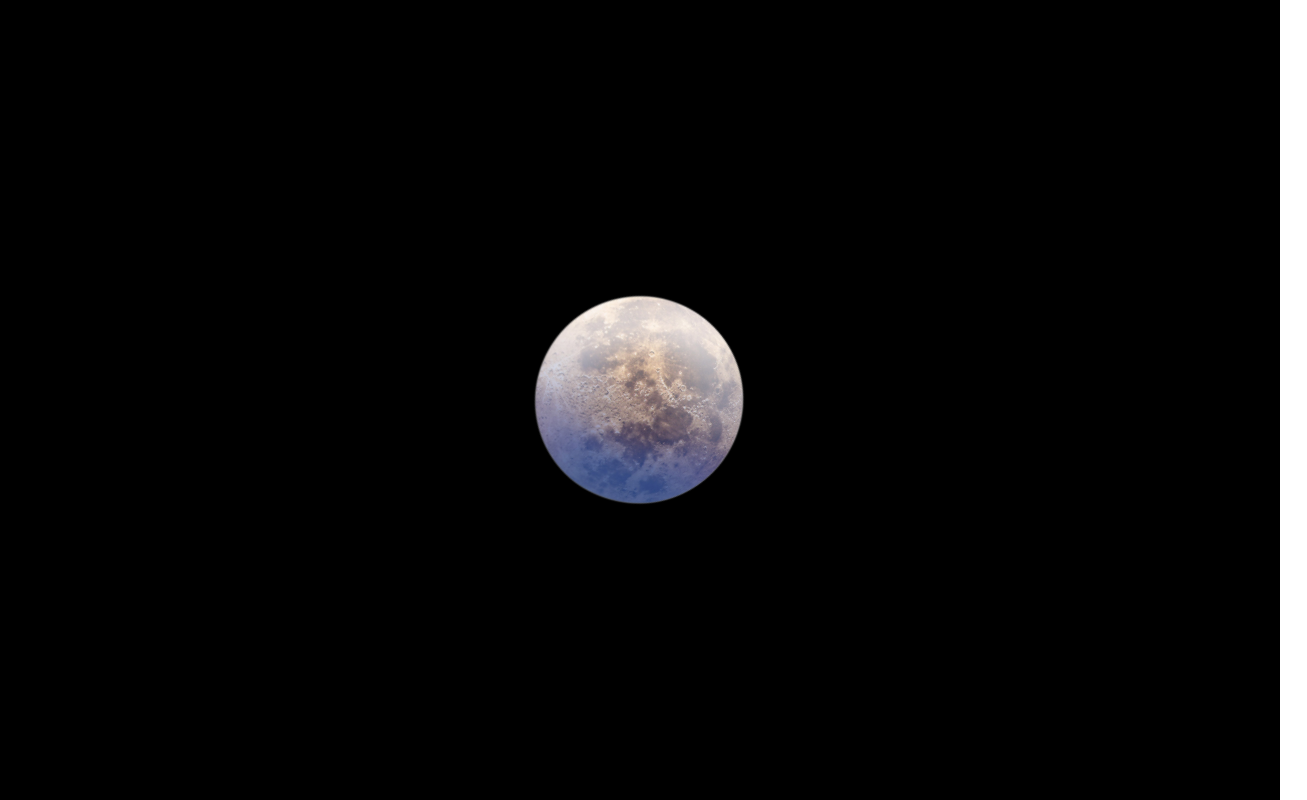
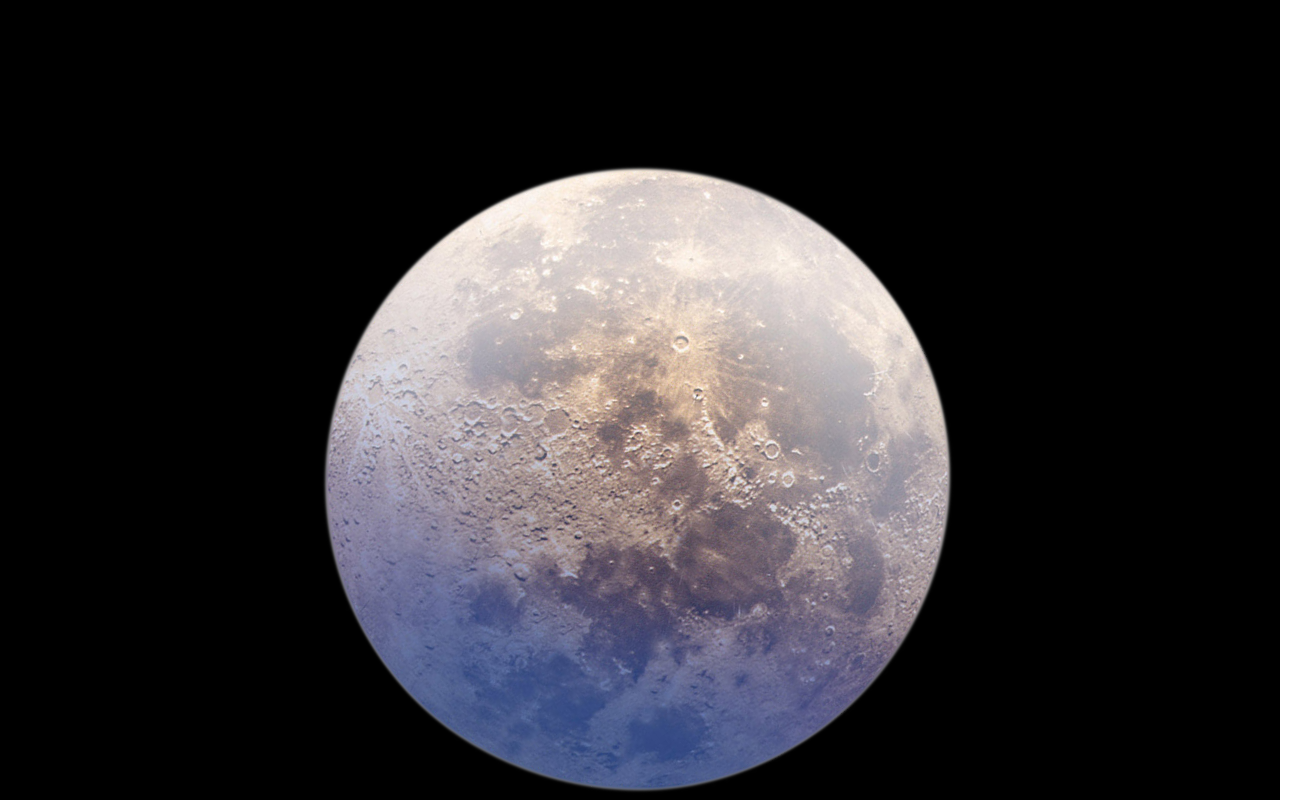
Before and after one commit to gkzcl/Ipfs-Moon, a React (Create React App) app: page / in a window 1280 px wide. Shown: the top 800 px of the page, 1307 px wide, since content can reach past the window. Built offline with nearby package versions, Linux system fonts and the light colour scheme.

Commit message:
moon size

```diff
--- a/src/App.css
+++ b/src/App.css
@@ -3,7 +3,7 @@
 }
 
 .App-logo {
-  height: 40vmin;
+  height: 120vmin;
   pointer-events: none;
 }
 
```
Also changed, not shown: 1 other file (tests, documents, lock files or other folders).
